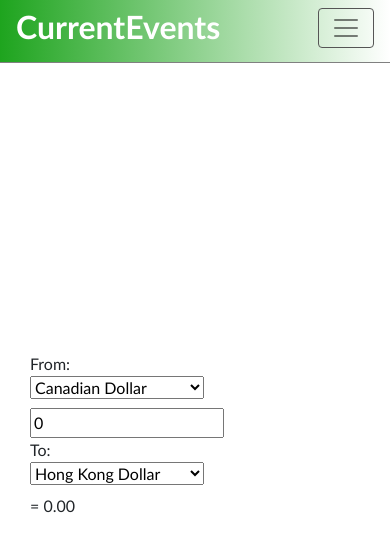
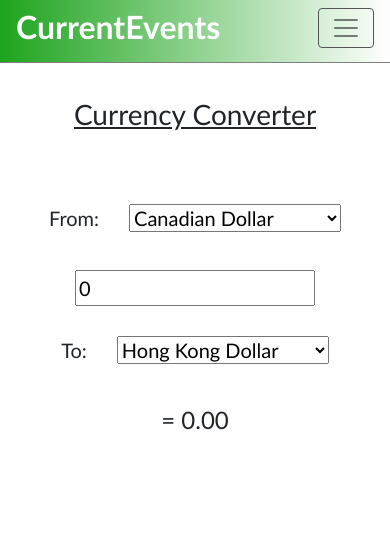
Before and after one commit to WarlockHolmes/CurrentEvents, a React (Create React App) app: page /converter in a window 390 px wide. Shown: the top 552 px of the page. Built offline with nearby package versions, Linux system fonts and the light colour scheme.

Commit message:
Position Converter/Rates
Centered converter, added titles, updated spacing.

```diff
--- a/src/CurrencyConverter.css
+++ b/src/CurrencyConverter.css
@@ -0,0 +1,28 @@
+/* General */
+
+#converter {
+  font-size: 20px;
+}
+
+#converter select {
+  margin-top: 1.5em;
+  margin-left: 1.5em;
+  margin-bottom: 1.5em;
+}
+
+#currency1 {
+  margin-left: .75em;
+}
+
+#result p {
+  font-size: 24px
+}
+
+h3 {
+  text-decoration: underline;
+}
+/* Mobile */
+
+#mobile #converter {
+  margin-top: 0!important;
+}
--- a/src/CurrencyConverter.js
+++ b/src/CurrencyConverter.js
@@ -6,7 +6,7 @@ import './CurrencyConverter.css';
 const CurrencySelect = (props) => {
   return (
     <label>{props.label}
-    <select id="currency1" value={props.slot} onChange={props.change}>
+    <select id={props.id} value={props.slot} onChange={props.change}>
       <option value="AUD">Australian Dollar</option>
       <option value="BGN">Bulgarian Lev</option>
       <option value="BRL">Brazilian Real</option>
@@ -108,12 +108,19 @@ class CurrencyConverter extends React.Component {
     let res = amount*rate;
     const result = res.toFixed(2);
     return (
-      <div className="col-6 my-auto" id="converter">
-        <CurrencySelect label='From:' slot={currency1} change={this.newCurrency1} id='currency1'/>
-        <input type="number" id="amount" value={amount} onChange={this.amountChange}/>
-        <CurrencySelect label='To:' slot={currency2}  change={this.newCurrency2} id='currency2'/>
+      <div className="col-md-6 col-12 my-auto" id="converter">
+        <h3 className="text-center font-weight-light">Currency Converter</h3>
+        <div className="row justify-content-center">
+          <CurrencySelect label='From:' slot={currency1} change={this.newCurrency1} id='currency1'/>
+        </div>
+        <div className="row justify-content-center">
+          <input type="number" id="amount" value={amount} onChange={this.amountChange}/>
+        </div>
+        <div className="row justify-content-center">
+          <CurrencySelect label='To:' slot={currency2}  change={this.newCurrency2} id='currency2'/>
+        </div>
         <div id="result">
-          <p>= {result}</p>
+          <p className="text-center">= {result}</p>
         </div>
       </div>
     );
--- a/src/ExchangeRates.css
+++ b/src/ExchangeRates.css
@@ -18,10 +18,19 @@
 /* Table */
 
 #tablewrap {
-  max-height: 75vh;
+  max-height: 50vh;
   overflow-y: scroll;
   border: solid 1px grey;
   background-color: white;
+}
+
+#mobile #tablewrap {
+  max-height: 65vh;
+}
+
+#mobile h3 {
+  margin-top: 1.25em;
+  margin-bottom: 1.5em;
 }
 
 table {
--- a/src/ExchangeRates.js
+++ b/src/ExchangeRates.js
@@ -114,6 +114,7 @@ class ExchangeRates extends React.Component {
 
     return (
       <div className="col-md-6 col-12" id="rates">
+        <h3 className="text-center font-weight-light">Exchange Rates</h3>
         <div className="pt-3 row align-content-center justify-content-around">
           <BaseSelect value={base} change={this.updateBase}/>
         </div>
```
